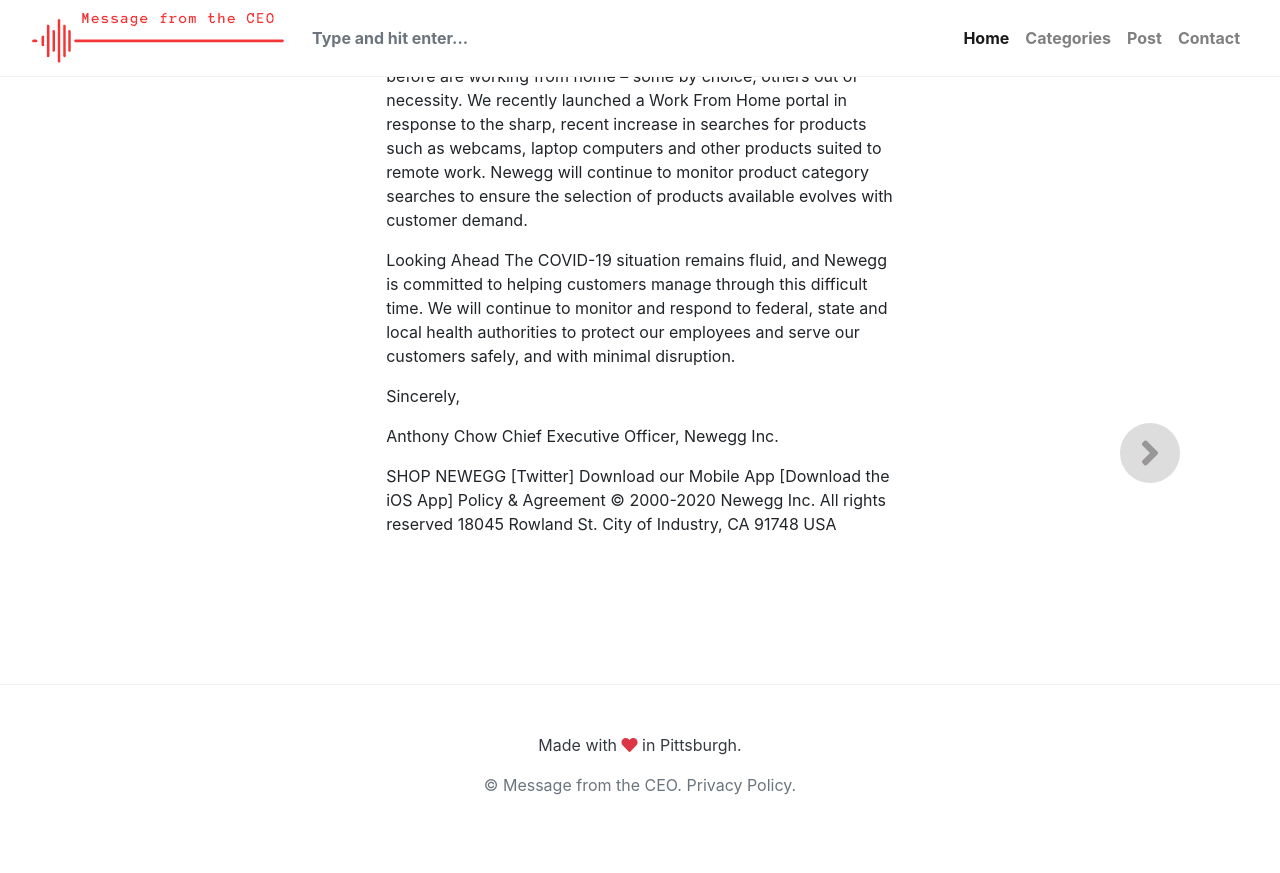
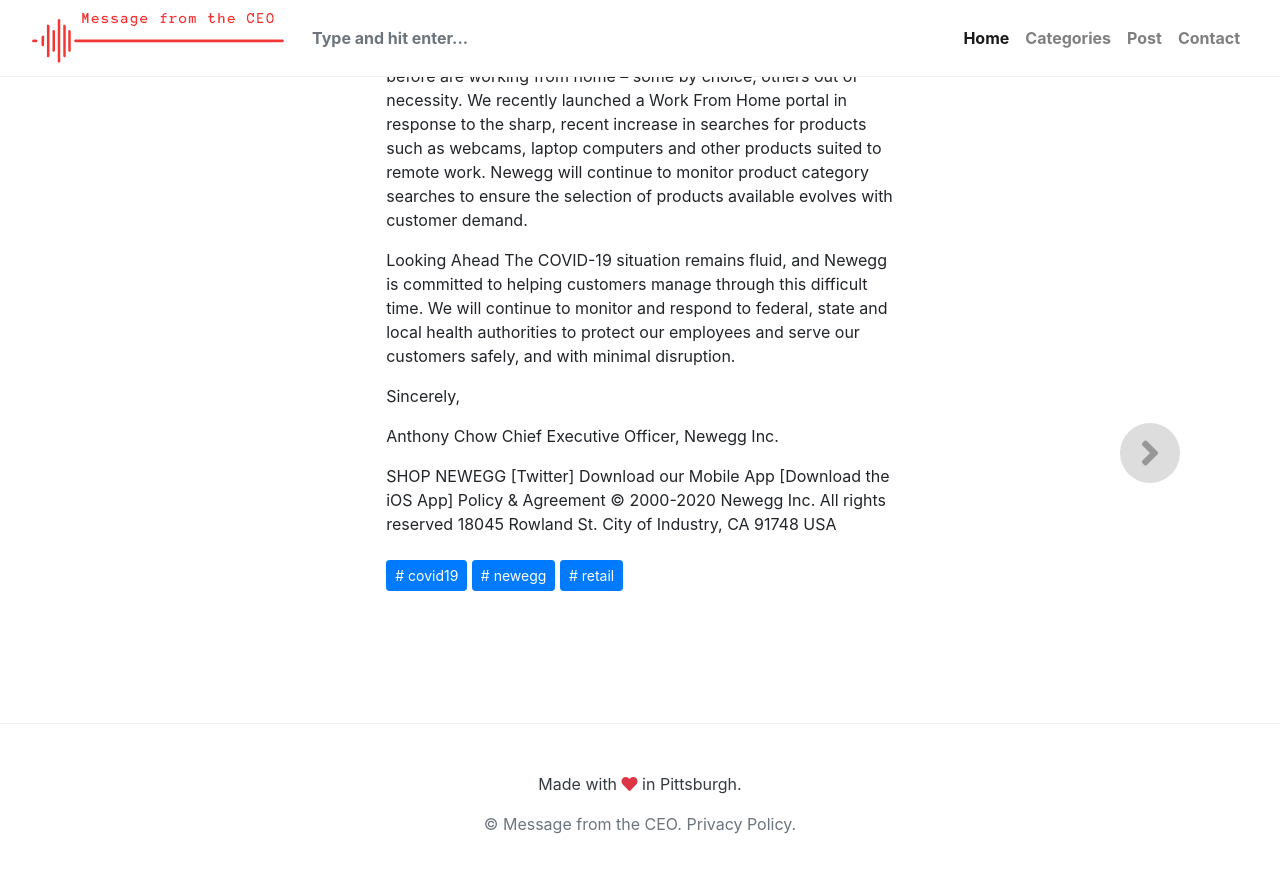
Before and after one commit to bertique/messageFromTheCEO, a Jekyll site: the page built from _posts/2020-03-24-AnUpdateAboutCOVID19FromNeweggsCEO.md, in a window 1280 px wide and 900 px high, scrolled down 2003 px. Shown: the top 873 px of the window. Built offline with Jekyll 4.4.1, drawn with Linux system fonts in a browser that asks for light colours; nearby versions of some CDN libraries; library files that are not in the unit come from our copies.

Commit message:
Update 2020-03-24-AnUpdateAboutCOVID19FromNeweggsCEO.md

```diff
--- a/_posts/2020-03-24-AnUpdateAboutCOVID19FromNeweggsCEO.md
+++ b/_posts/2020-03-24-AnUpdateAboutCOVID19FromNeweggsCEO.md
@@ -2,7 +2,7 @@
 title:  "An Update About COVID-19 From Newegg's CEO"
 metadate: "hide"
 date: 2020-03-24 11:56:44
-categories: [  ]
+categories: [ covid19, newegg, retail ]
 image: "/assets/images/posts/AnUpdateAboutCOVID19FromNeweggsCEO_full.png"
 thumbnail: "/assets/images/posts/AnUpdateAboutCOVID19FromNeweggsCEO.png"
 ---
```
